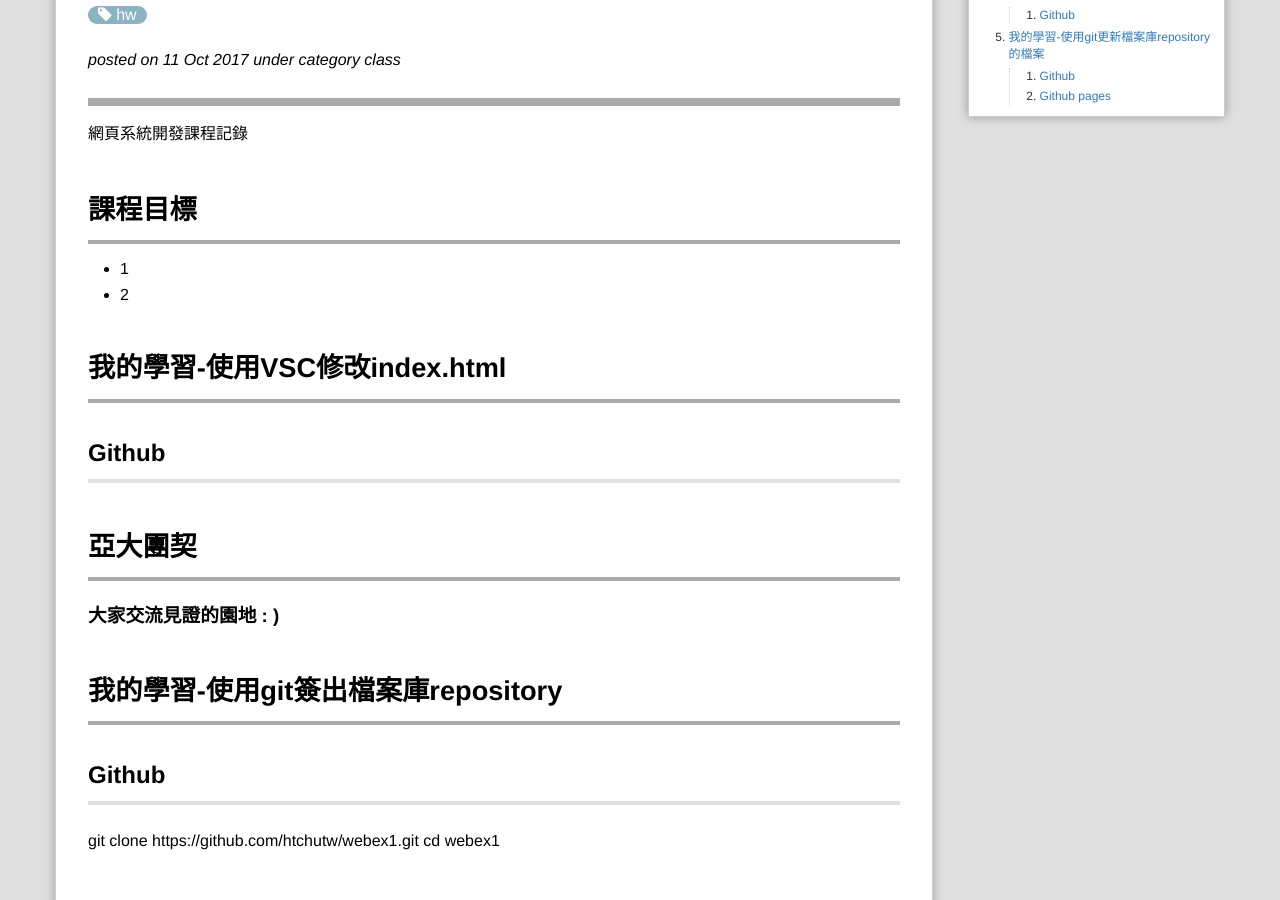
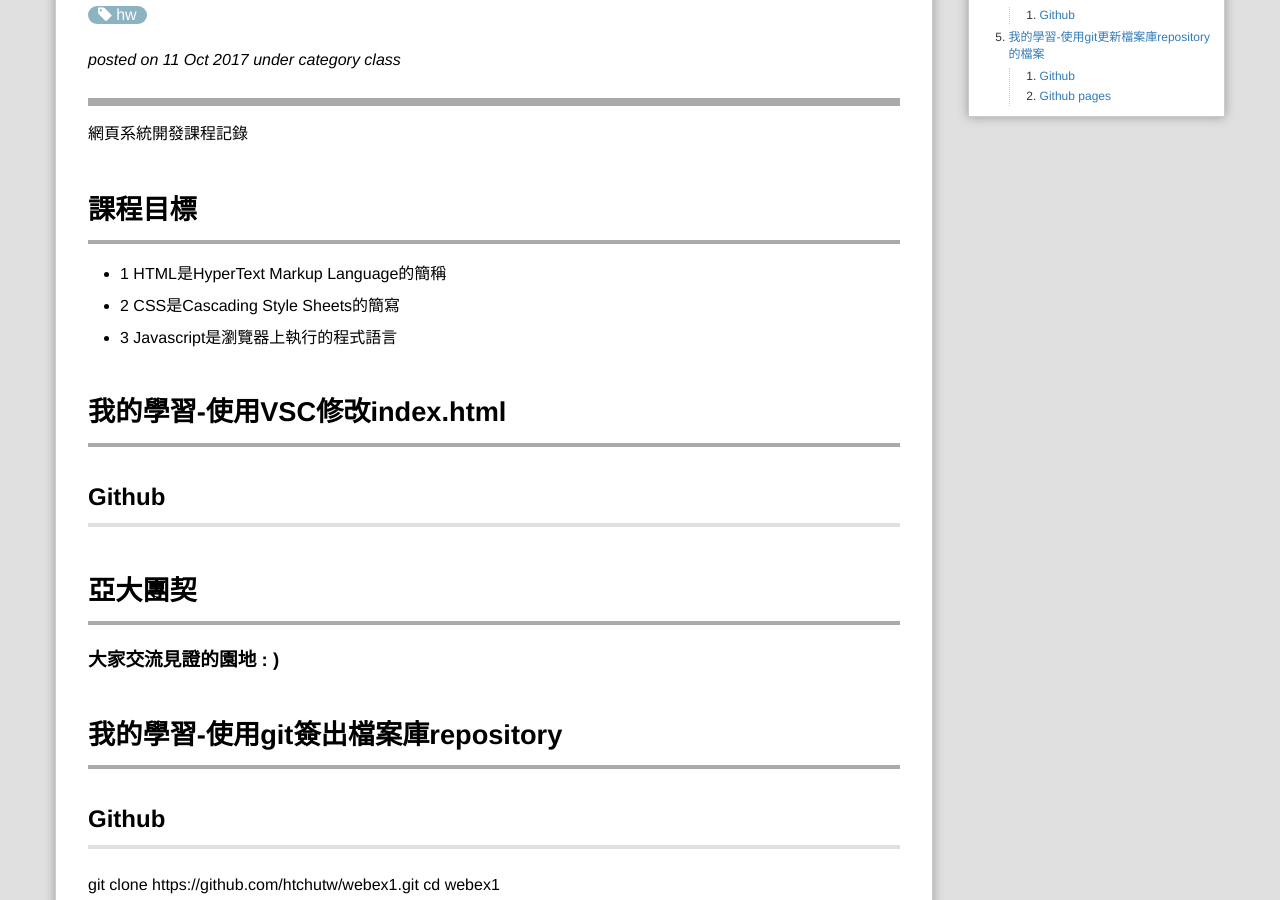
Before and after one commit to track9785/webcourse, a Jekyll site: the page built from _posts/2017-10-11-Class4.md, in a window 1280 px wide and 900 px high, scrolled down 335 px. Built offline with Jekyll 4.4.1, drawn with Linux system fonts in a browser that asks for light colours; Markdown is read by kramdown in place of the engine named in the settings; comment, search, counter and statistics services are not loaded.

Commit message:
Update 2017-10-11-Class4.md

```diff
--- a/_posts/2017-10-11-Class4.md
+++ b/_posts/2017-10-11-Class4.md
@@ -10,8 +10,9 @@ excerpt: "第4週課程"
 
 
 # 課程目標
-- 1
-- 2
+- 1 HTML是HyperText Markup Language的簡稱
+- 2 CSS是Cascading Style Sheets的簡寫
+- 3 Javascript是瀏覽器上執行的程式語言
 
 # 我的學習-使用VSC修改index.html
 ##Github
```
